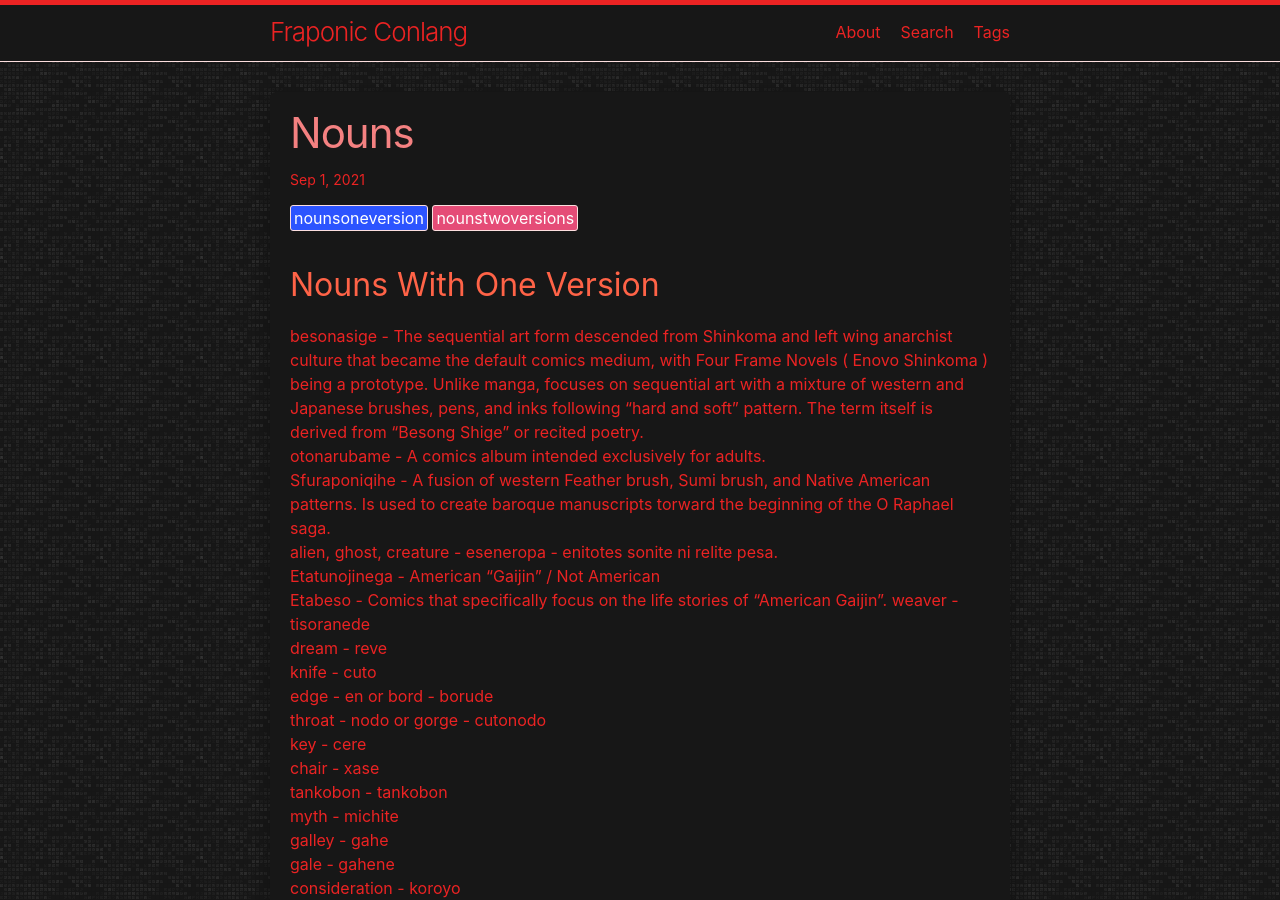
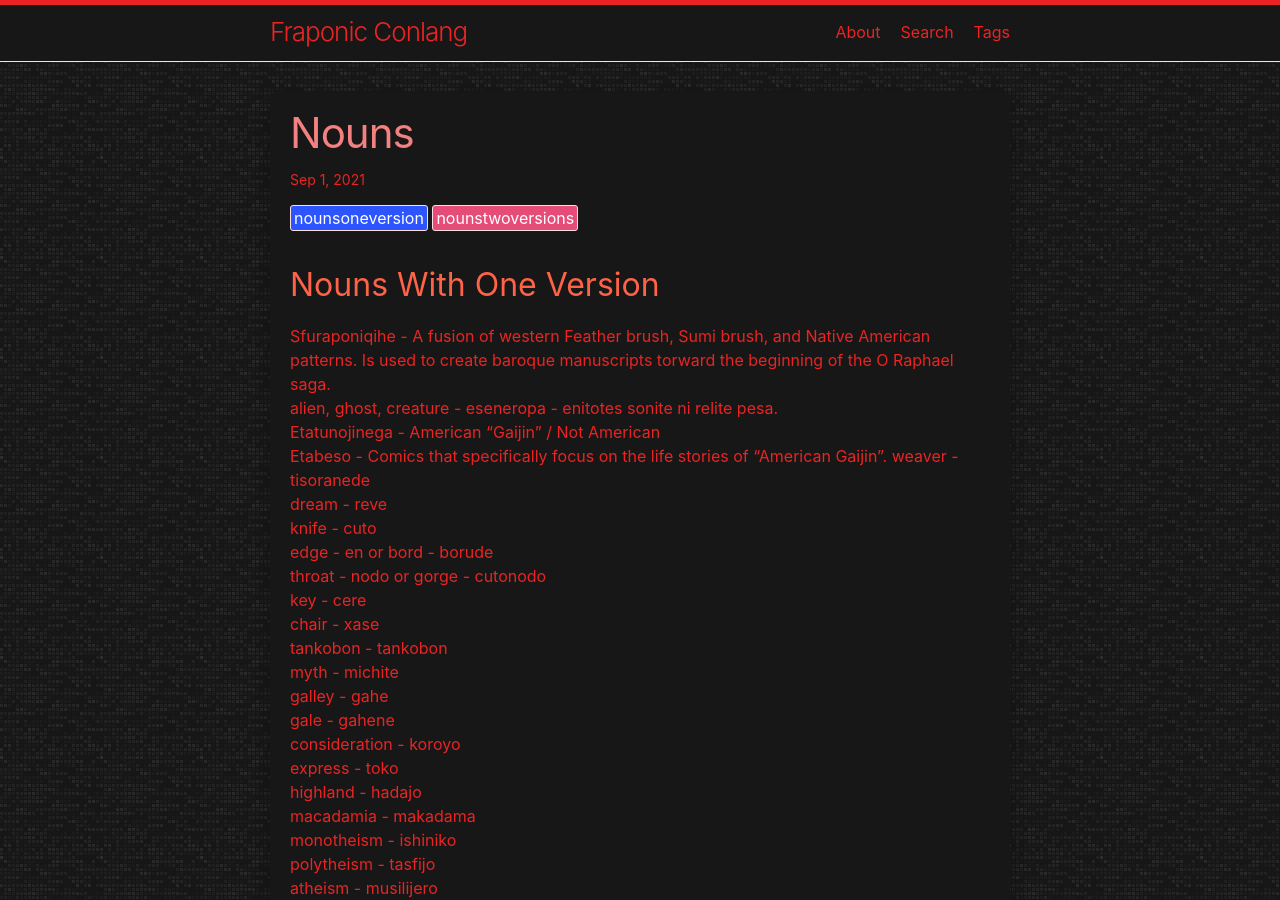
Before and after one commit to LWFlouisa/FraponicConlang, a Jekyll site: the page built from _posts/2021-09-01-nouns.md, in a window 1280 px wide and 900 px high. Built offline with Jekyll 4.4.1, drawn with Linux system fonts in a browser that asks for light colours.

Commit message:
Update 2021-09-01-nouns.md

```diff
--- a/_posts/2021-09-01-nouns.md
+++ b/_posts/2021-09-01-nouns.md
@@ -6,8 +6,6 @@ tags: nounsoneversion nounstwoversions
 ---
 
 ## Nouns With One Version
-besonasige - The sequential art form descended from Shinkoma and left wing anarchist culture that became the default comics medium, with Four Frame Novels ( Enovo Shinkoma ) being a prototype. Unlike manga, focuses on sequential art with a mixture of western and Japanese brushes, pens, and inks following "hard and soft" pattern. The term itself is derived from "Besong Shige" or recited poetry.<br />
-otonarubame - A comics album intended exclusively for adults.<br />
 Sfuraponiqihe - A fusion of western Feather brush, Sumi brush, and Native American patterns. Is used to create baroque manuscripts torward the beginning of the O Raphael saga.<br />
 alien, ghost, creature - eseneropa - enitotes sonite ni relite pesa.<br />
 Etatunojinega - American "Gaijin" / Not American<br />
```
